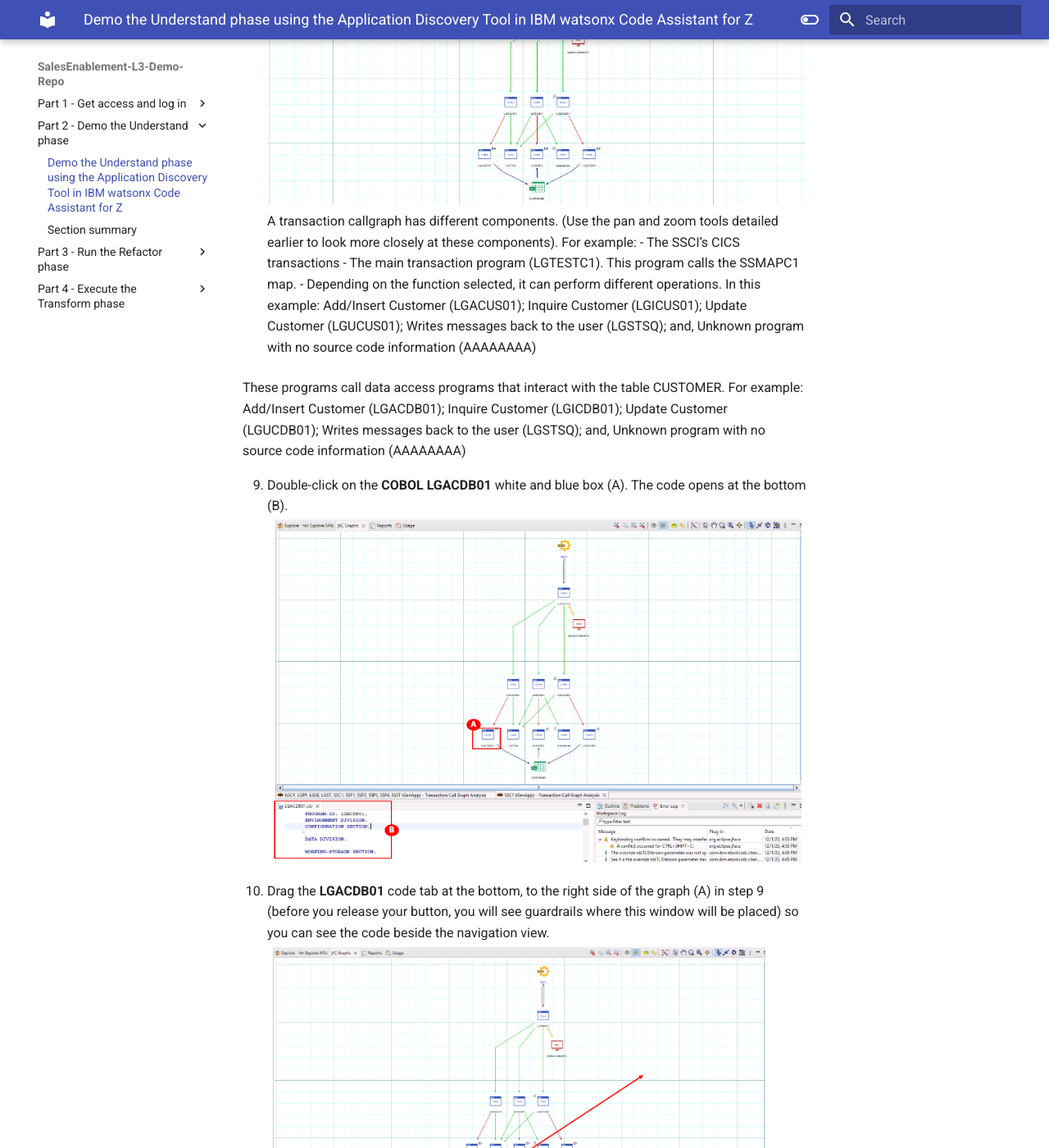
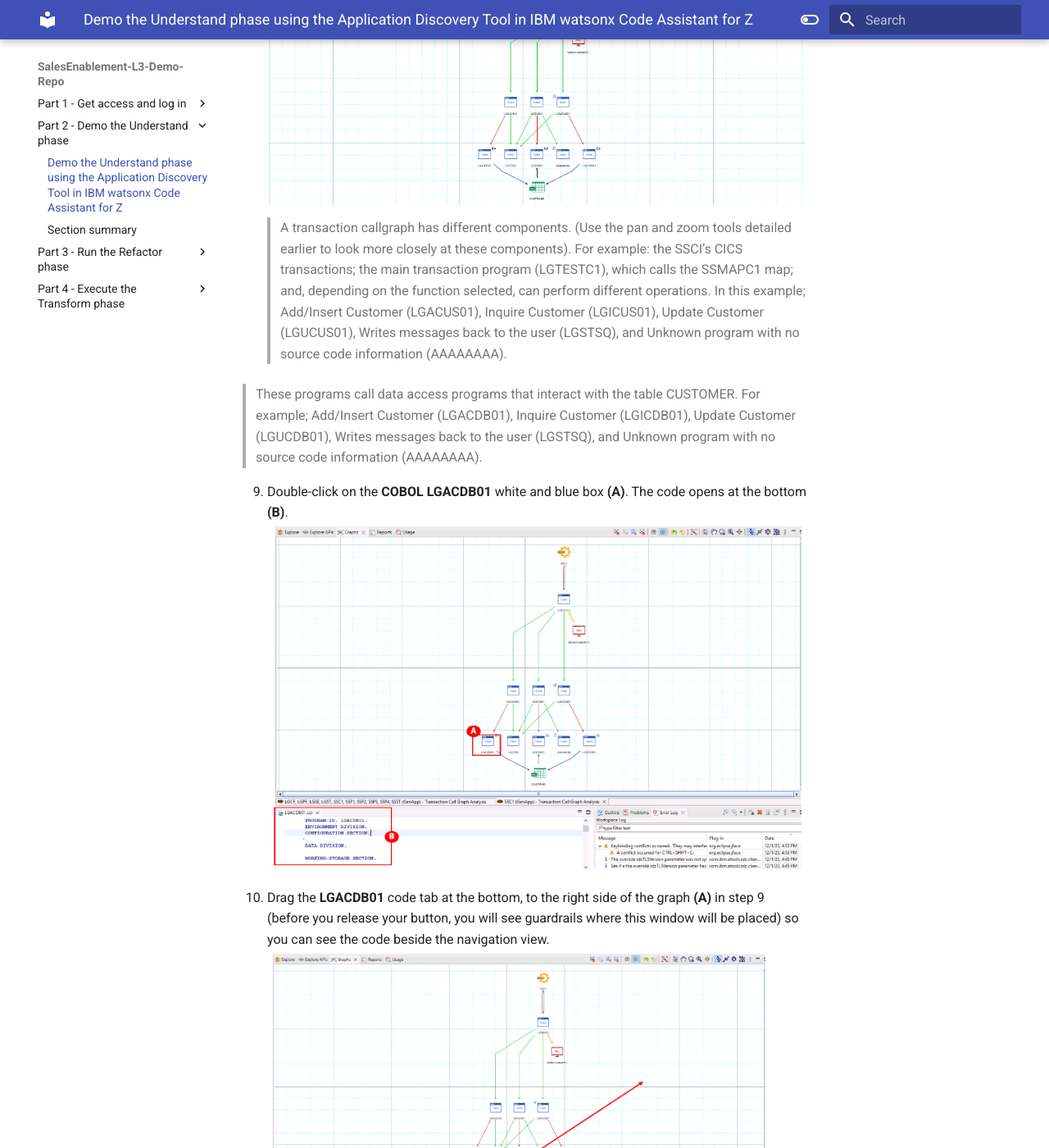
Before and after one commit to IBM/SalesEnablement-L3-Demo-Repo, an MkDocs documentation site: the page built from docs/demo-the-understand/Demo the Understand phase.md, in a window 1280 px wide and 1400 px high, scrolled down 5574 px. Shown: the whole window at 82% size. Built offline with MkDocs 1.6.1 and Material for MkDocs 9.7.7, drawn with Linux system fonts in a browser that asks for light colours; some of the changed text lies outside the part shown.

Commit message:
steps 8-11 Demo the Understand phase

```diff
--- a/docs/demo-the-understand/Demo the Understand phase.md
+++ b/docs/demo-the-understand/Demo the Understand phase.md
@@ -45,17 +45,14 @@
    ![](images/ssc1-select-finish.png)
    The SSCI transaction graph begins loading. (This may take a minute to load, you will see Loading graph message in the middle of the screen).
    ![](images/callgraphssc1.png)
-   A transaction callgraph has different components. (Use the pan and zoom tools detailed earlier to look more closely at these components). For example:
-   - The SSCI’s CICS transactions
-   - The main transaction program (LGTESTC1). This program calls the SSMAPC1 map.
-   - Depending on the function selected, it can perform different operations. In this example: Add/Insert Customer (LGACUS01); Inquire Customer (LGICUS01); Update Customer (LGUCUS01); Writes messages back to the user (LGSTSQ); and, Unknown program with no source code information (AAAAAAAA)
+   > A transaction callgraph has different components. (Use the pan and zoom tools detailed earlier to look more closely at these components). For example: the SSCI’s CICS transactions; the main transaction program (LGTESTC1), which calls the SSMAPC1 map; and, depending on the function selected, can perform different operations. In this example; Add/Insert Customer (LGACUS01), Inquire Customer (LGICUS01), Update Customer (LGUCUS01), Writes messages back to the user (LGSTSQ), and Unknown program with no source code information (AAAAAAAA).
 
-   These programs call data access programs that interact with the table CUSTOMER. For example: Add/Insert Customer (LGACDB01); Inquire Customer (LGICDB01); Update Customer (LGUCDB01); Writes messages back to the user (LGSTSQ); and, Unknown program with no source code information (AAAAAAAA)
+   > These programs call data access programs that interact with the table CUSTOMER. For example; Add/Insert Customer (LGACDB01), Inquire Customer (LGICDB01), Update Customer (LGUCDB01), Writes messages back to the user (LGSTSQ), and Unknown program with no source code information (AAAAAAAA).
 
-9.	Double-click on the **COBOL LGACDB01** white and blue box (A). The code opens at the bottom (B).
+9.	Double-click on the **COBOL LGACDB01** white and blue box **(A)**. The code opens at the bottom **(B)**.
    ![](images/cobollgacdbo1.png)
-10.	Drag the **LGACDB01** code tab at the bottom, to the right side of the graph (A) in step 9 (before you release your button, you will see guardrails where this window will be placed) so you can see the code beside the navigation view.
+10.	Drag the **LGACDB01** code tab at the bottom, to the right side of the graph **(A)** in step 9 (before you release your button, you will see guardrails where this window will be placed) so you can see the code beside the navigation view.
    ![](images/cobollgacdbo11.png)
    **Note**: Close all open tabs other than the tabs with the graph and code. The other tabs can be closed via the minimize icon (looks like –) in the top right of each window.
-11.	In the LGACDB01.cbl code, scroll down to the **INSERT-CUSTOMER** section (A), the main function is to insert a record into the CUSTOMER table.
+11.	In the LGACDB01.cbl code, scroll down to the **INSERT-CUSTOMER** section **(A)**, the main function is to insert a record into the CUSTOMER table.
    ![](images/cobollgacdbo12.png)
```
